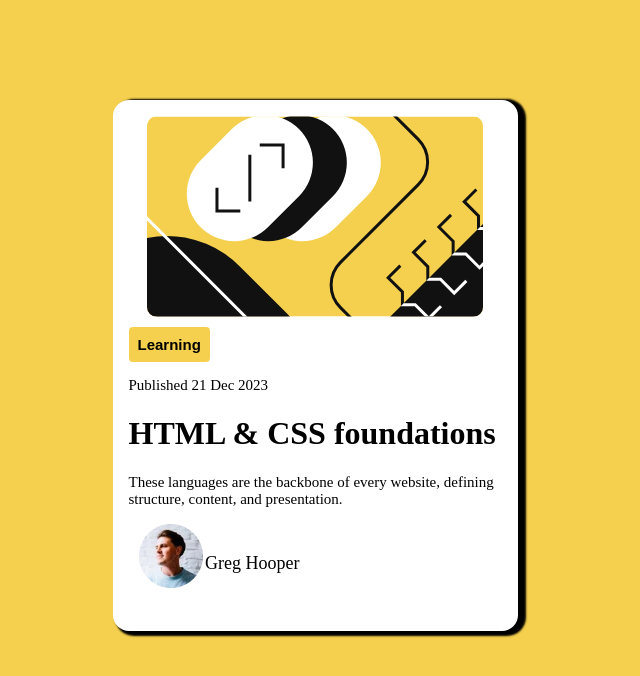
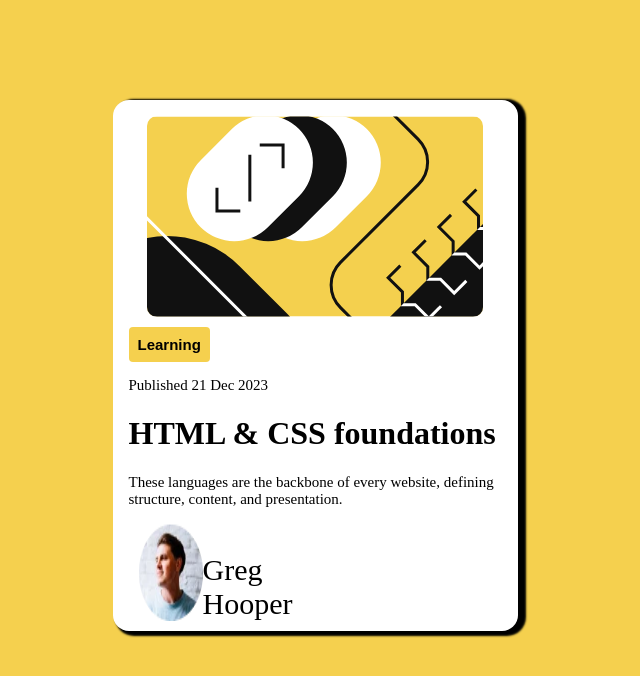
Before and after one commit to lawalsulaimon04/blogs, a plain HTML site: page index.html in a window 1280 px wide. Shown: the whole page, without its empty margins (325-965 px from the left). Drawn offline with Linux system fonts and the light colour scheme.

Commit message:
fix some styles

```diff
--- a/blog.css
+++ b/blog.css
@@ -50,7 +50,7 @@ p {
 }
 
 span {
-    font-size: larger;
+    font-size: 30px;
     margin-top: 30px;
     font-weight: 200;
 
```
